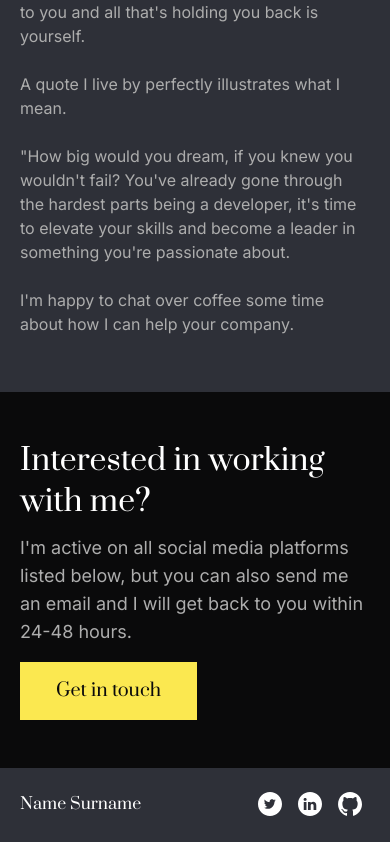
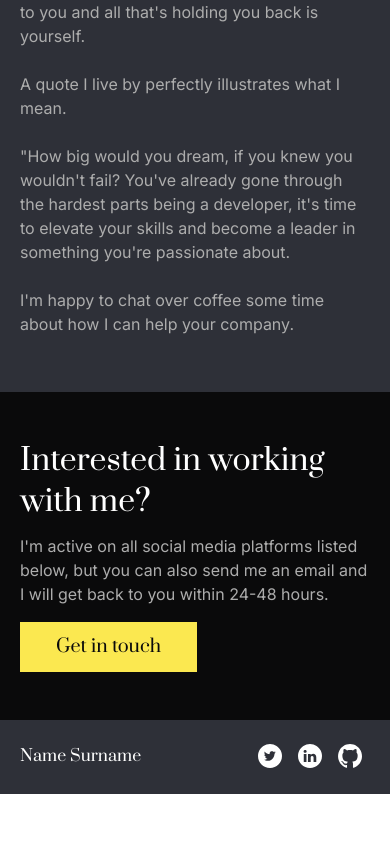
Before and after one commit to ntjnh/cw-developer-portfolio, a React (Vite) app: page / in a window 390 px wide. Shown: the part 2045-2887 px from the top of the page. After the commit the page ends 2839 px from the top, so only its background shows below. Built offline with nearby package versions, Linux system fonts and the light colour scheme.

Commit message:
Tweak font size, button padding in CTA component

```diff
--- a/src/components/CTA.jsx
+++ b/src/components/CTA.jsx
@@ -4,8 +4,8 @@ export default function CTA() {
             <div className="container md:max-w-[1140px]">
                 <div className="md:max-w-[550px] md:w-1/2">
                     <h2 className="font-serif font-normal leading-snug mb-3 text-3xl md:text-4xl text-white">Interested in working with me?</h2>
-                    <p className="mb-4 text-lg">I'm active on all social media platforms listed below, but you can also send me an email and I will get back to you within 24-48 hours.</p>
-                    <a className="bg-yellow font-serif inline-block leading-none no-underline px-9 py-5 text-black text-lg" href="#">Get in touch</a>
+                    <p className="mb-4 text-base md:text-lg">I'm active on all social media platforms listed below, but you can also send me an email and I will get back to you within 24-48 hours.</p>
+                    <a className="bg-yellow font-serif inline-block leading-none no-underline px-9 py-4 md:py-5 text-black text-lg" href="#">Get in touch</a>
                 </div>
             </div>
         </section>
```
